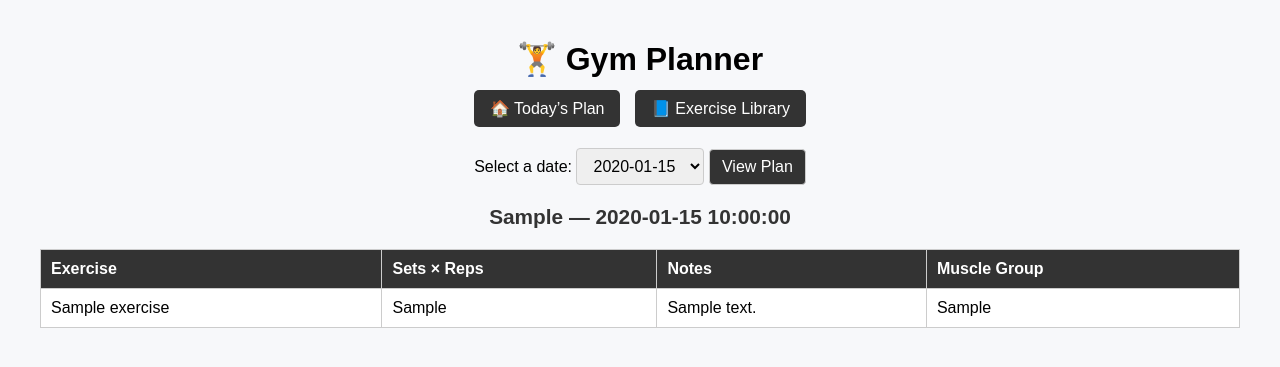
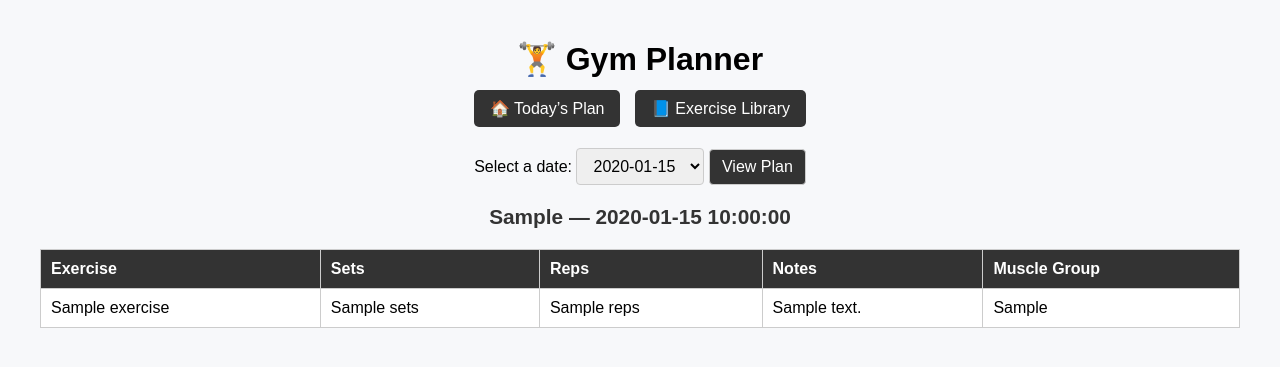
Before and after one commit to carlalozu/gym_planner, a Flask app: template templates/index.html in a window 1280 px wide. Shown: the top 367 px of the page. Run offline with Flask 3, Linux system fonts and the light colour scheme; the template is opened without the code that fills it: most values are stand-ins (such as "Sample title", 1, 10 or a date in 2020); parts of the project's set-up code (start-up, migrations or seed data) failed here and were passed over.

Commit message:
split sets and reps

```diff
--- a/templates/index.html
+++ b/templates/index.html
@@ -61,7 +61,8 @@
             <thead>
                 <tr>
                     <th>Exercise</th>
-                    <th>Sets × Reps</th>
+                    <th>Sets</th>
+                    <th>Reps</th>
                     <th>Notes</th>
                     <th>Muscle Group</th>
                 </tr>
@@ -70,7 +71,8 @@
                 {% for item in plan %}
                 <tr>
                     <td>{{ item['Exercise'] }}</td>
-                    <td>{{ item['Sets x Reps'] }}</td>
+                    <td>{{ item['Sets'] }}</td>
+                    <td>{{ item['Reps'] }}</td>
                     <td>{{ item['Notes'] }}</td>
                     <td>{{ item['Primary Muscle Group'] }}</td>
                 </tr>
```
